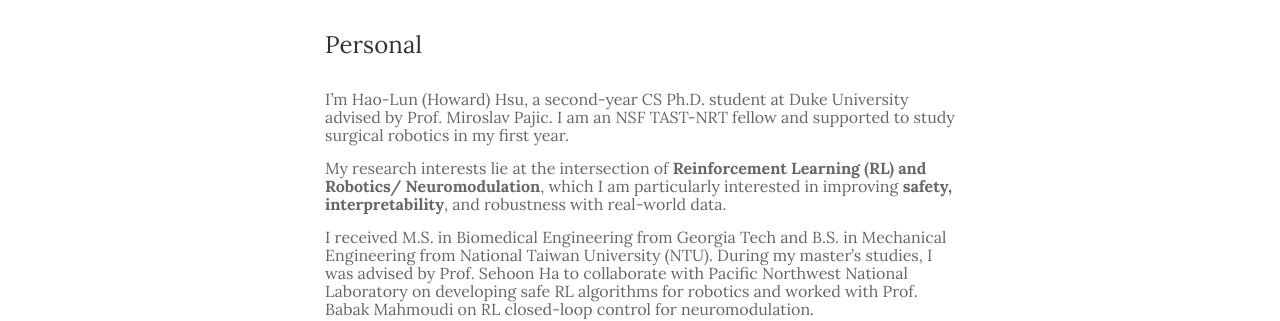
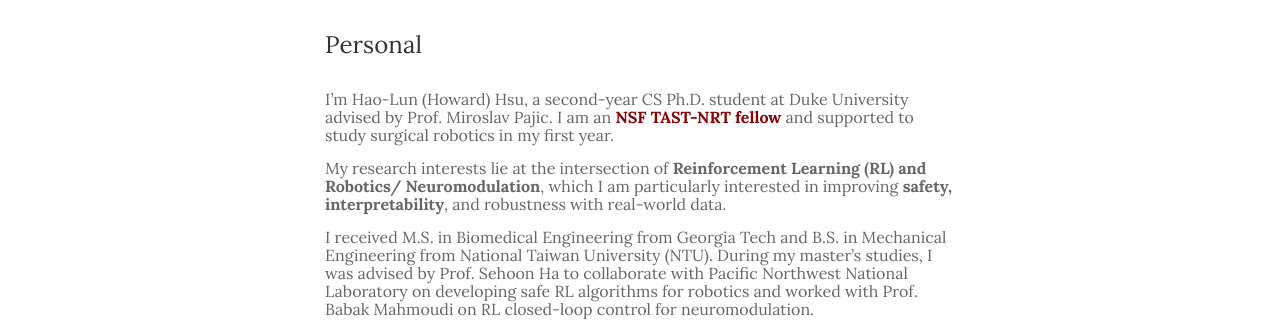
Before and after one commit to hlhsu/hlhsu_new.github.io, a Jekyll site: the page built from _pages/1_about.md, in a window 1280 px wide. Shown: the part 709-1030 px from the top of the page. Built offline with Jekyll 4.4.1, drawn with Linux system fonts in a browser that asks for light colours.

Commit message:
Update 1_about.md

```diff
--- a/_pages/1_about.md
+++ b/_pages/1_about.md
@@ -10,7 +10,7 @@
 
 ### Personal
 
-I’m Hao-Lun (Howard) Hsu, a second-year CS Ph.D. student at Duke University advised by Prof. Miroslav Pajic. I am an NSF TAST-NRT fellow and supported to study surgical robotics in my first year.
+I’m Hao-Lun (Howard) Hsu, a second-year CS Ph.D. student at Duke University advised by Prof. Miroslav Pajic. I am an <b><a href="https://tast-nrt.pratt.duke.edu/" style="color: darkred;">NSF TAST-NRT fellow</a></b>  and supported to study surgical robotics in my first year.
 
 My research interests lie at the intersection of **Reinforcement Learning (RL) and Robotics/ Neuromodulation**, which I am particularly interested in improving **safety, interpretability**, and robustness with real-world data.
 
```
